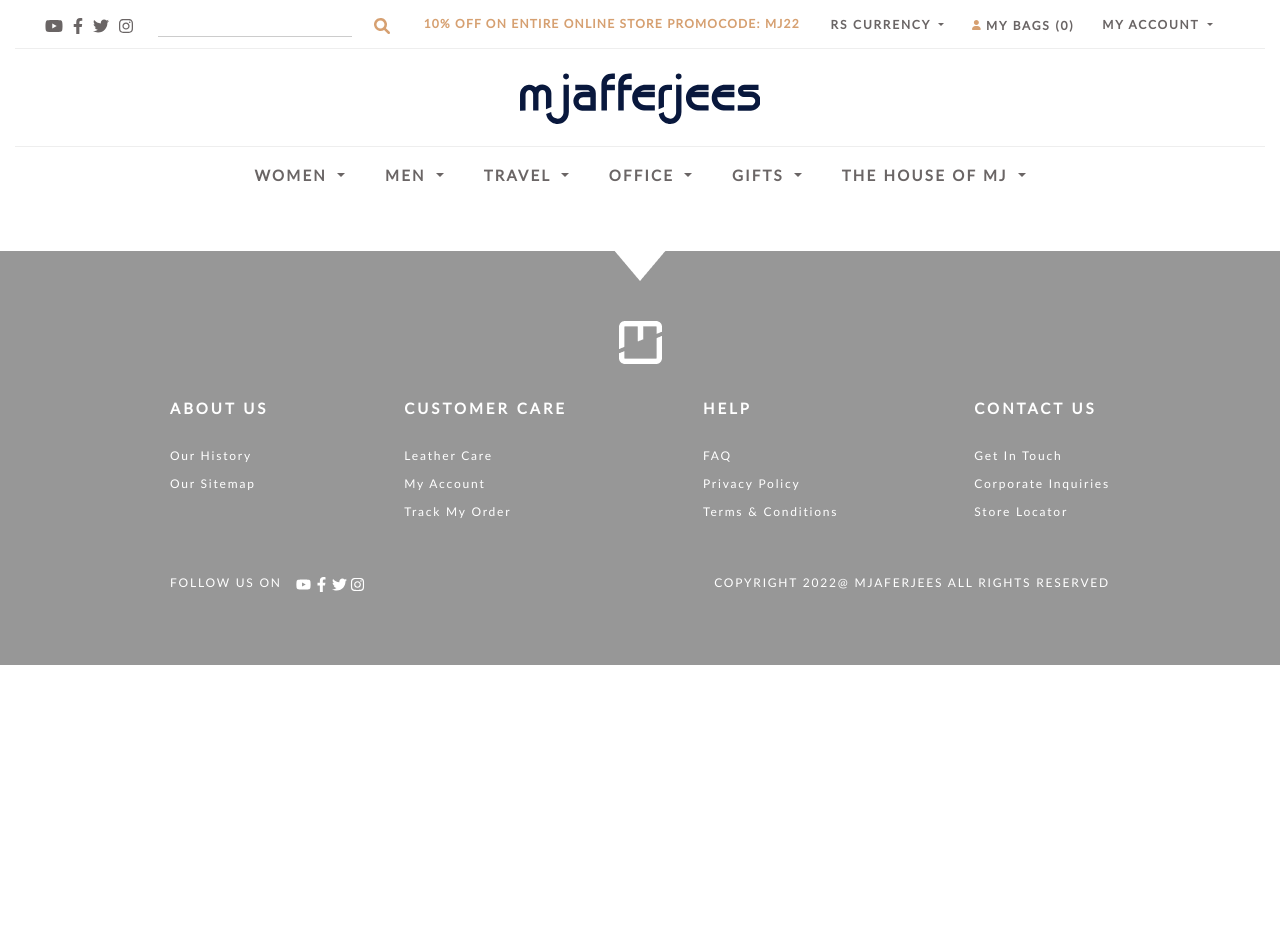
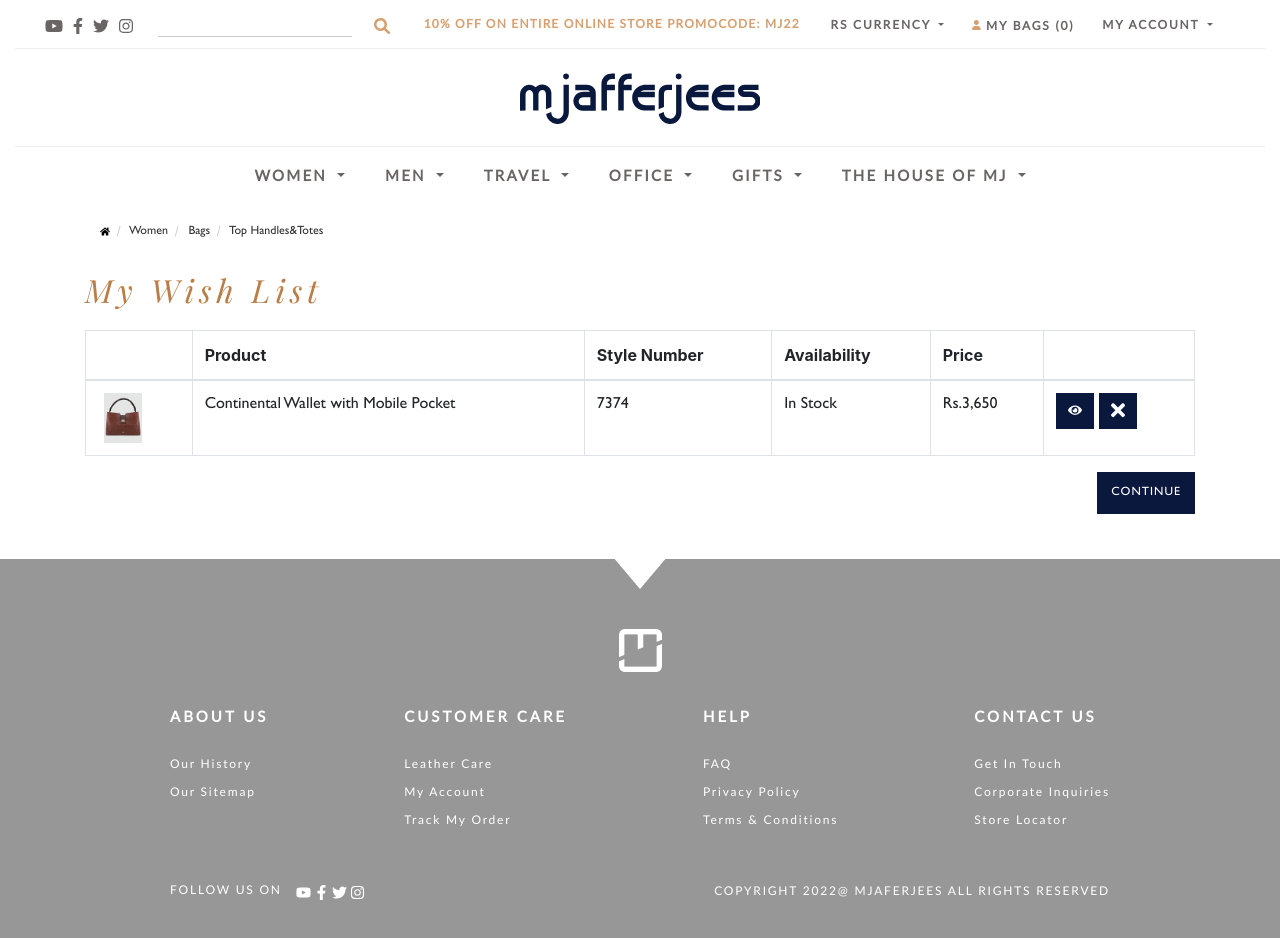
Before and after one commit to Areebsunbon/mjj, a Nuxt app: page /WishList in a window 1280 px wide. Shown: the top 938 px of the page. Before the commit the page ends 800 px from the top, so only its background shows below. Built offline with nearby package versions, Linux system fonts and the light colour scheme.

Commit message:
wish list page

```diff
--- a/assets/style.css
+++ b/assets/style.css
@@ -863,6 +863,38 @@ img.insta-img {
 }
 /* REGISTER FORM END */
 
+/* WISH LIST PAGE START */
+.wish-btn svg {
+    width: 14px;
+    fill: #fff;
+}
+.wish-btn {
+    display: flex;
+    align-items: center;
+    gap: 5px;
+    justify-content: start;
+}
+.btn-wish {
+    color: #fff;
+    background-color: #09183C;
+    border-color: #09183C;
+    padding: 6px 12px;
+}
+.wish-list img {
+    width: 50px;
+    height: 50px;
+    object-fit: contain;
+}
+.wish-list h2 {
+    margin: 20px 0px;
+}
+.wish-continue {
+    text-align: right;
+}
+.wish-list tbody tr:hover {
+    background-color: #f5f5f5;
+}
+/* WISH LIST PAGE END */
 
 /* HELP PAGE START */
 .help-area h5 {
@@ -935,6 +967,9 @@ img.insta-img {
     font-size: 12px;
     text-transform: uppercase;
     margin-bottom: 5px;
+}
+.continue-btn:hover{
+    color: #fff;
 }
 .continue-btn {
     padding: 19px 13px;
--- /dev/null
+++ b/pages/WishList.vue
@@ -0,0 +1,67 @@
+<template>
+  <div class="container">
+    <section class="breadcrumbs">
+      <Breadcrumbs />
+      <Nuxt />
+    </section>
+    <section class="wish-list">
+      <h2>My Wish List</h2>
+      <div class="table-responsive">
+        <table class="table table-bordered">
+          <thead>
+            <tr>
+              <th scope="col"></th>
+              <th scope="col">Product</th>
+              <th scope="col">Style Number</th>
+              <th scope="col">Availability</th>
+              <th scope="col">Price</th>
+              <th scope="col"></th>
+            </tr>
+          </thead>
+          <tbody>
+            <tr>
+              <th><img src="~/assets/images/arrival.jpg"></th>
+              <td>
+                <p>Continental Wallet with Mobile Pocket</p>
+              </td>
+              <td>
+                <p>7374</p>
+
+              </td>
+              <td>
+                <p>In Stock</p>
+              </td>
+              <td>
+                <p>Rs.3,650</p>
+              </td>
+              <td>
+                  <div class="wish-btn">
+                       <nuxt-link to="#" class="btn-wish">
+                  <svg xmlns="http://www.w3.org/2000/svg" viewBox="0 0 576 512">
+                    <path
+                      d="M572.52 241.4C518.29 135.59 410.93 64 288 64S57.68 135.64 3.48 241.41a32.35 32.35 0 0 0 0 29.19C57.71 376.41 165.07 448 288 448s230.32-71.64 284.52-177.41a32.35 32.35 0 0 0 0-29.19zM288 400a144 144 0 1 1 144-144 143.93 143.93 0 0 1-144 144zm0-240a95.31 95.31 0 0 0-25.31 3.79 47.85 47.85 0 0 1-66.9 66.9A95.78 95.78 0 1 0 288 160z" />
+                  </svg>
+                </nuxt-link>
+                <nuxt-link to="#" class="btn-wish">
+                  <svg xmlns="http://www.w3.org/2000/svg" viewBox="0 0 352 512">
+                    <path
+                      d="M242.72 256l100.07-100.07c12.28-12.28 12.28-32.19 0-44.48l-22.24-22.24c-12.28-12.28-32.19-12.28-44.48 0L176 189.28 75.93 89.21c-12.28-12.28-32.19-12.28-44.48 0L9.21 111.45c-12.28 12.28-12.28 32.19 0 44.48L109.28 256 9.21 356.07c-12.28 12.28-12.28 32.19 0 44.48l22.24 22.24c12.28 12.28 32.2 12.28 44.48 0L176 322.72l100.07 100.07c12.28 12.28 32.2 12.28 44.48 0l22.24-22.24c12.28-12.28 12.28-32.19 0-44.48L242.72 256z" />
+                    </svg>
+                </nuxt-link>
+
+
+                  </div>
+
+              </td>
+            </tr>
+
+
+          </tbody>
+        </table>
+      </div>
+      <div class="wish-continue">
+          <a href="#" class="continue-btn">Continue</a>
+      </div>
+    </section>
+  </div>
+</template>
```
